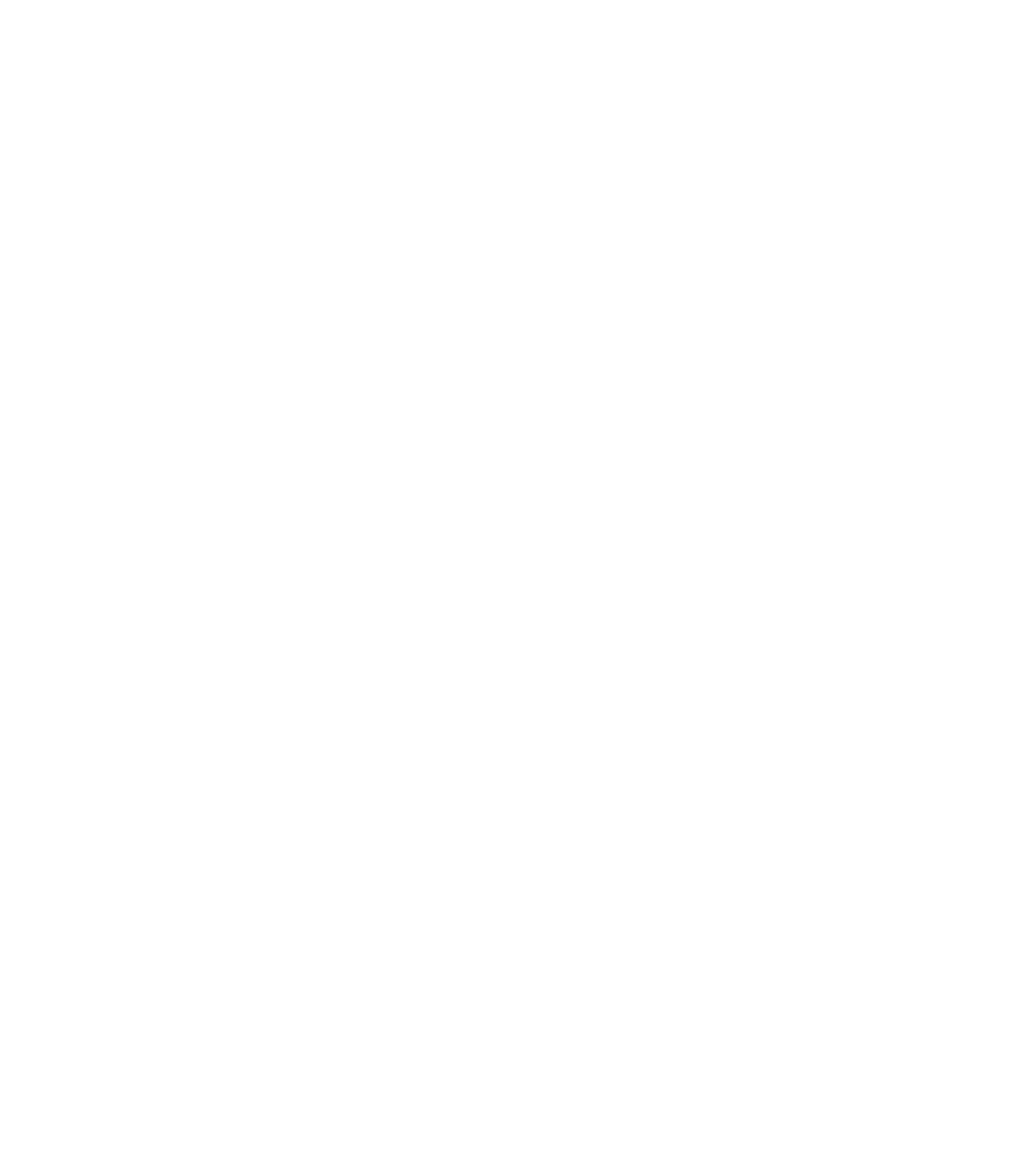
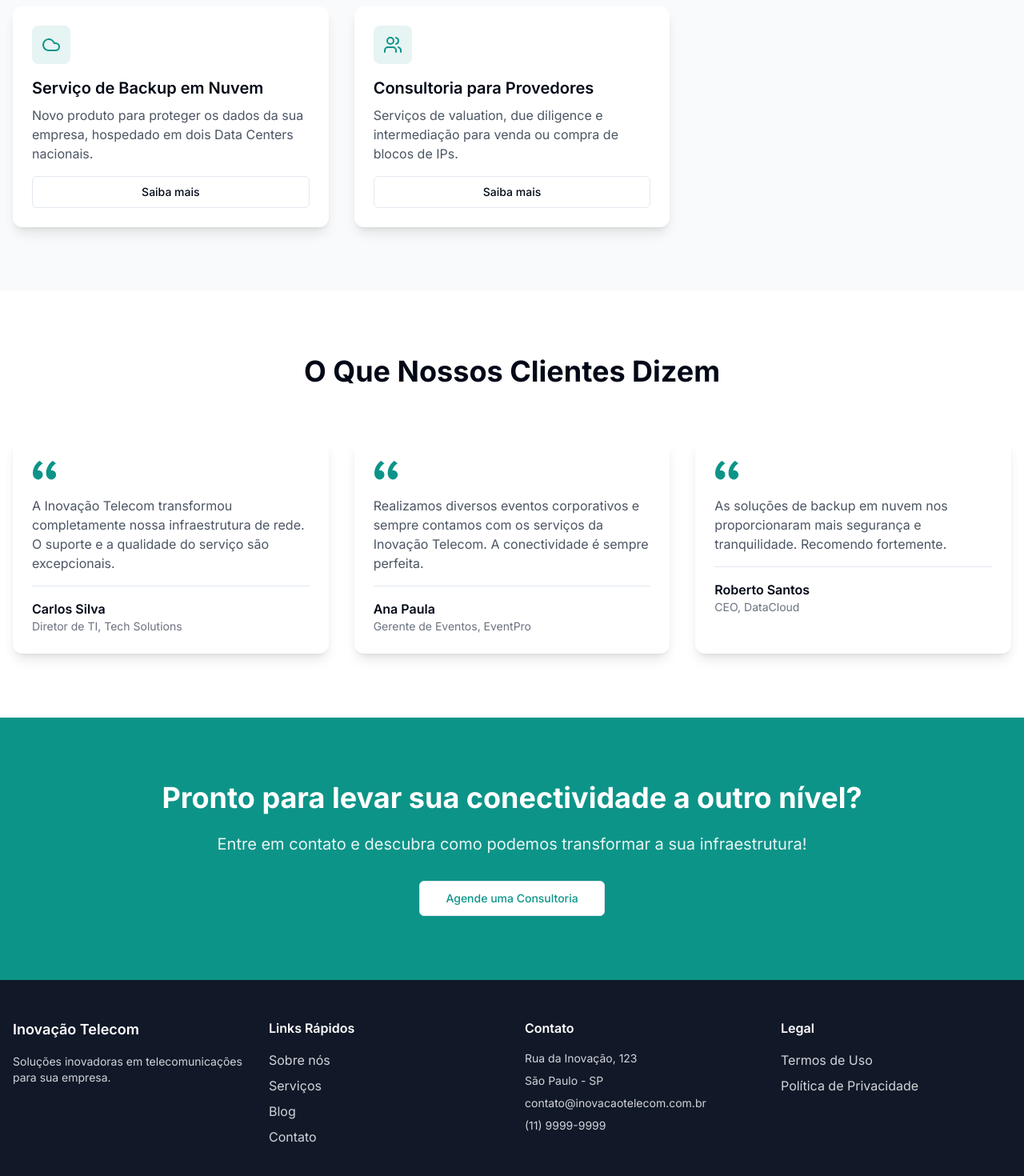
Before and after one commit to jadsonwelder/connectify-landing-pro, a React (Vite) app: page / in a window 1280 px wide. Shown: the part 1960-3430 px from the top of the page at 80% size. Before the commit the page ends 800 px from the top, so only its background shows below. Built offline with nearby package versions, Linux system fonts and the light colour scheme.

Commit message:
Implement landing page design
This commit implements a landing page design based on provided specifications, including header, introduction, service sections, testimonials, and a footer.  The design incorporates specified content and calls to action.

```diff
--- /dev/null
+++ b/src/components/sections/cta.tsx
@@ -0,0 +1,27 @@
+
+import { Button } from "@/components/ui/button";
+
+export function CTA() {
+  return (
+    <section className="py-20 bg-primary">
+      <div className="container mx-auto px-4">
+        <div className="max-w-4xl mx-auto text-center text-white">
+          <h2 className="text-3xl md:text-4xl font-bold mb-6 animate-fade-down">
+            Pronto para levar sua conectividade a outro nível?
+          </h2>
+          <p className="text-xl mb-8 opacity-90 animate-fade-down" style={{ animationDelay: "200ms" }}>
+            Entre em contato e descubra como podemos transformar a sua infraestrutura!
+          </p>
+          <Button
+            size="lg"
+            variant="outline"
+            className="bg-white text-primary hover:bg-white/90 animate-fade-up"
+            style={{ animationDelay: "400ms" }}
+          >
+            Agende uma Consultoria
+          </Button>
+        </div>
+      </div>
+    </section>
+  );
+}
--- /dev/null
+++ b/src/components/sections/footer.tsx
@@ -0,0 +1,75 @@
+
+export function Footer() {
+  return (
+    <footer className="bg-gray-900 text-gray-300">
+      <div className="container mx-auto px-4 py-12">
+        <div className="grid md:grid-cols-4 gap-8">
+          <div>
+            <h3 className="text-white text-lg font-semibold mb-4">
+              Inovação Telecom
+            </h3>
+            <p className="text-sm">
+              Soluções inovadoras em telecomunicações para sua empresa.
+            </p>
+          </div>
+
+          <div>
+            <h4 className="text-white font-semibold mb-4">Links Rápidos</h4>
+            <ul className="space-y-2">
+              <li>
+                <a href="#sobre" className="hover:text-white transition-colors">
+                  Sobre nós
+                </a>
+              </li>
+              <li>
+                <a href="#servicos" className="hover:text-white transition-colors">
+                  Serviços
+                </a>
+              </li>
+              <li>
+                <a href="#blog" className="hover:text-white transition-colors">
+                  Blog
+                </a>
+              </li>
+              <li>
+                <a href="#contato" className="hover:text-white transition-colors">
+                  Contato
+                </a>
+              </li>
+            </ul>
+          </div>
+
+          <div>
+            <h4 className="text-white font-semibold mb-4">Contato</h4>
+            <ul className="space-y-2 text-sm">
+              <li>Rua da Inovação, 123</li>
+              <li>São Paulo - SP</li>
+              <li>contato@inovacaotelecom.com.br</li>
+              <li>(11) 9999-9999</li>
+            </ul>
+          </div>
+
+          <div>
+            <h4 className="text-white font-semibold mb-4">Legal</h4>
+            <ul className="space-y-2">
+              <li>
+                <a href="/termos" className="hover:text-white transition-colors">
+                  Termos de Uso
+                </a>
+              </li>
+              <li>
+                <a href="/privacidade" className="hover:text-white transition-colors">
+                  Política de Privacidade
+                </a>
+              </li>
+            </ul>
+          </div>
+        </div>
+
+        <div className="border-t border-gray-800 mt-12 pt-8 text-center text-sm">
+          <p>© 2024 Inovação Telecom. Todos os direitos reservados.</p>
+        </div>
+      </div>
+    </footer>
+  );
+}
--- /dev/null
+++ b/src/components/sections/services.tsx
@@ -0,0 +1,100 @@
+
+import { Wifi, Globe, Cloud, Database, Server, Users, Building } from "lucide-react";
+import { Button } from "@/components/ui/button";
+
+const services = [
+  {
+    category: "Conectividade e Internet",
+    items: [
+      {
+        title: "Internet Banda Larga Fibra",
+        description: "Planos de internet com velocidades de 200Mbps, 500Mbps e 1Gbps, ideais para residências e empresas que buscam alta performance.",
+        icon: Wifi,
+      },
+      {
+        title: "Link de Internet Temporário",
+        description: "Soluções de conectividade para eventos de qualquer porte, com diversas opções tecnológicas (incluindo Link´s de Rádio, Fibra Ótica, Mochilink 5G e Starlink) para garantir uma transmissão estável e de alta qualidade.",
+        icon: Globe,
+      },
+      {
+        title: "Link de Internet Recorrente",
+        description: "Projetado para demandas corporativas, com dimensionamento de banda, rede Wi-Fi otimizada e relatórios de consumo.",
+        icon: Server,
+      },
+    ],
+  },
+  {
+    category: "Infraestrutura e Equipamentos para Eventos",
+    items: [
+      {
+        title: "Redes Wi-Fi Indoor e Outdoor",
+        description: "Dimensionamento e configuração de redes Wi-Fi sob medida para escritórios, parques, centros de distribuição, hospitais, escolas e eventos.",
+        icon: Building,
+      },
+      {
+        title: "Locação de Equipamentos",
+        description: "Solução econômica para eventos e empresas, com locação de equipamentos por valor mensal ou custo único.",
+        icon: Database,
+      },
+    ],
+  },
+  {
+    category: "Soluções Corporativas",
+    items: [
+      {
+        title: "Serviço de Backup em Nuvem",
+        description: "Novo produto para proteger os dados da sua empresa, hospedado em dois Data Centers nacionais.",
+        icon: Cloud,
+      },
+      {
+        title: "Consultoria para Provedores",
+        description: "Serviços de valuation, due diligence e intermediação para venda ou compra de blocos de IPs.",
+        icon: Users,
+      },
+    ],
+  },
+];
+
+export function Services() {
+  return (
+    <section id="servicos" className="py-20 bg-gray-50">
+      <div className="container mx-auto px-4">
+        <div className="text-center max-w-3xl mx-auto mb-16">
+          <h2 className="text-3xl md:text-4xl font-bold mb-4">
+            Nossos Serviços
+          </h2>
+          <p className="text-gray-600">
+            Soluções completas em conectividade e infraestrutura para sua empresa
+          </p>
+        </div>
+
+        <div className="space-y-16">
+          {services.map((category, idx) => (
+            <div key={idx} className="animate-fade-up" style={{ animationDelay: `${idx * 200}ms` }}>
+              <h3 className="text-2xl font-bold mb-8 text-primary">
+                {category.category}
+              </h3>
+              <div className="grid md:grid-cols-2 lg:grid-cols-3 gap-8">
+                {category.items.map((service, serviceIdx) => (
+                  <div
+                    key={serviceIdx}
+                    className="bg-white rounded-xl p-6 shadow-lg hover:shadow-xl transition-shadow"
+                  >
+                    <div className="w-12 h-12 bg-primary/10 rounded-lg flex items-center justify-center mb-4">
+                      <service.icon className="w-6 h-6 text-primary" />
+                    </div>
+                    <h4 className="text-xl font-semibold mb-2">{service.title}</h4>
+                    <p className="text-gray-600 mb-4">{service.description}</p>
+                    <Button variant="outline" className="w-full">
+                      Saiba mais
+                    </Button>
+                  </div>
+                ))}
+              </div>
+            </div>
+          ))}
+        </div>
+      </div>
+    </section>
+  );
+}
--- /dev/null
+++ b/src/components/sections/testimonials.tsx
@@ -0,0 +1,56 @@
+
+export function Testimonials() {
+  const testimonials = [
+    {
+      name: "Carlos Silva",
+      role: "Diretor de TI",
+      company: "Tech Solutions",
+      content: "A Inovação Telecom transformou completamente nossa infraestrutura de rede. O suporte e a qualidade do serviço são excepcionais.",
+    },
+    {
+      name: "Ana Paula",
+      role: "Gerente de Eventos",
+      company: "EventPro",
+      content: "Realizamos diversos eventos corporativos e sempre contamos com os serviços da Inovação Telecom. A conectividade é sempre perfeita.",
+    },
+    {
+      name: "Roberto Santos",
+      role: "CEO",
+      company: "DataCloud",
+      content: "As soluções de backup em nuvem nos proporcionaram mais segurança e tranquilidade. Recomendo fortemente.",
+    },
+  ];
+
+  return (
+    <section id="depoimentos" className="py-20 bg-white">
+      <div className="container mx-auto px-4">
+        <h2 className="text-3xl md:text-4xl font-bold text-center mb-16">
+          O Que Nossos Clientes Dizem
+        </h2>
+
+        <div className="grid md:grid-cols-3 gap-8">
+          {testimonials.map((testimonial, idx) => (
+            <div
+              key={idx}
+              className="bg-white p-6 rounded-xl shadow-lg hover:shadow-xl transition-shadow animate-fade-up"
+              style={{ animationDelay: `${idx * 200}ms` }}
+            >
+              <div className="mb-4">
+                <svg className="h-8 w-8 text-primary" fill="currentColor" viewBox="0 0 32 32">
+                  <path d="M9.352 4C4.456 7.456 1 13.12 1 19.36c0 5.088 3.072 8.064 6.624 8.064 3.36 0 5.856-2.688 5.856-5.856 0-3.168-2.208-5.472-5.088-5.472-.576 0-1.344.096-1.536.192.48-3.264 3.552-7.104 6.624-9.024L9.352 4zm16.512 0c-4.8 3.456-8.256 9.12-8.256 15.36 0 5.088 3.072 8.064 6.624 8.064 3.264 0 5.856-2.688 5.856-5.856 0-3.168-2.304-5.472-5.184-5.472-.576 0-1.248.096-1.44.192.48-3.264 3.456-7.104 6.528-9.024L25.864 4z" />
+                </svg>
+              </div>
+              <p className="text-gray-600 mb-4">{testimonial.content}</p>
+              <div className="border-t pt-4">
+                <p className="font-semibold">{testimonial.name}</p>
+                <p className="text-sm text-gray-500">
+                  {testimonial.role}, {testimonial.company}
+                </p>
+              </div>
+            </div>
+          ))}
+        </div>
+      </div>
+    </section>
+  );
+}
--- a/src/pages/Index.tsx
+++ b/src/pages/Index.tsx
@@ -1,12 +1,20 @@
 
 import { Navbar } from "@/components/ui/navbar";
 import { Hero } from "@/components/sections/hero";
+import { Services } from "@/components/sections/services";
+import { Testimonials } from "@/components/sections/testimonials";
+import { CTA } from "@/components/sections/cta";
+import { Footer } from "@/components/sections/footer";
 
 const Index = () => {
   return (
     <div className="min-h-screen bg-white">
       <Navbar />
       <Hero />
+      <Services />
+      <Testimonials />
+      <CTA />
+      <Footer />
     </div>
   );
 };
```
